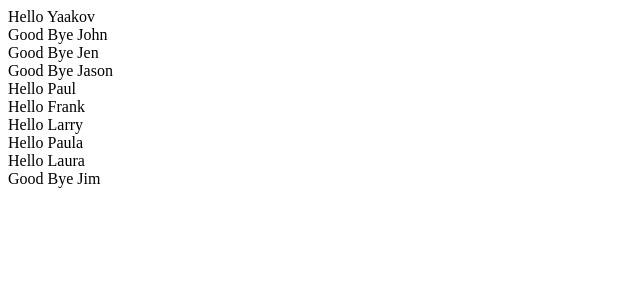
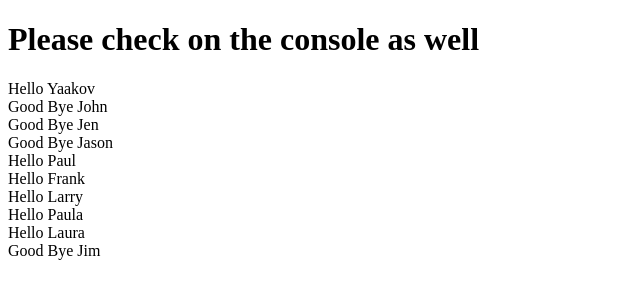
Before and after one commit to Apekshahande/assigment4, a plain HTML site: page index.html in a window 1280 px wide. Shown: the whole page, without its empty margins (0-640 px from the left). Drawn offline with Linux system fonts and the light colour scheme.

Commit message:
js-taskinfo

```diff
--- a/index.html
+++ b/index.html
@@ -7,6 +7,7 @@
     <link  type="js"  href="./script.js">
 </head>
 <body>
+        <h1>Please check on the console as well</h1>
         <script >
 
         const helloSpeaker = {
```
